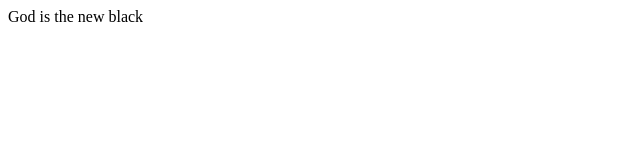
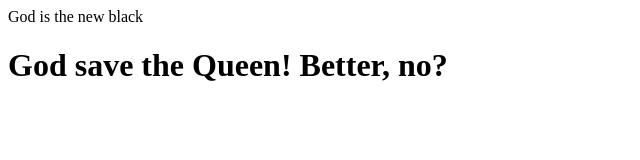
Before and after one commit to Alban-Jamon/ProjetGit-Binome, a plain HTML site: page index.html in a window 1280 px wide. Shown: the whole page, without its empty margins (0-640 px from the left). Drawn offline with Linux system fonts and the light colour scheme.

Commit message:
Modification Alban de index.html

```diff
--- a/index.html
+++ b/index.html
@@ -8,5 +8,6 @@
 </head>
 <body>
     <div>God is the new black</div>
+    <h1>God save the Queen! Better, no? </h1>
 </body>
 </html>
```
